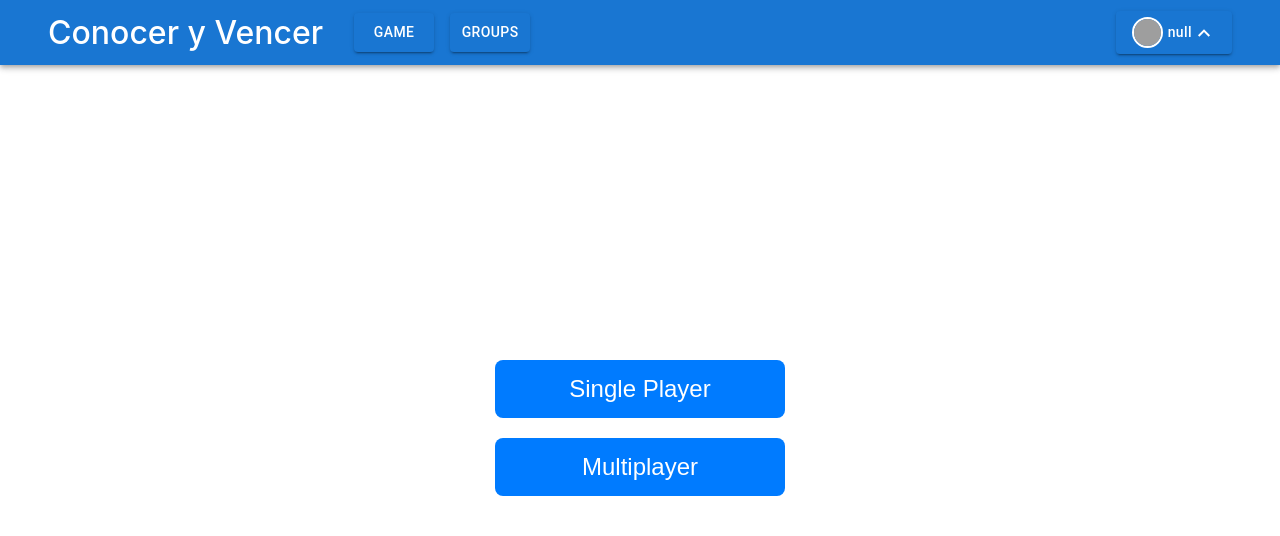
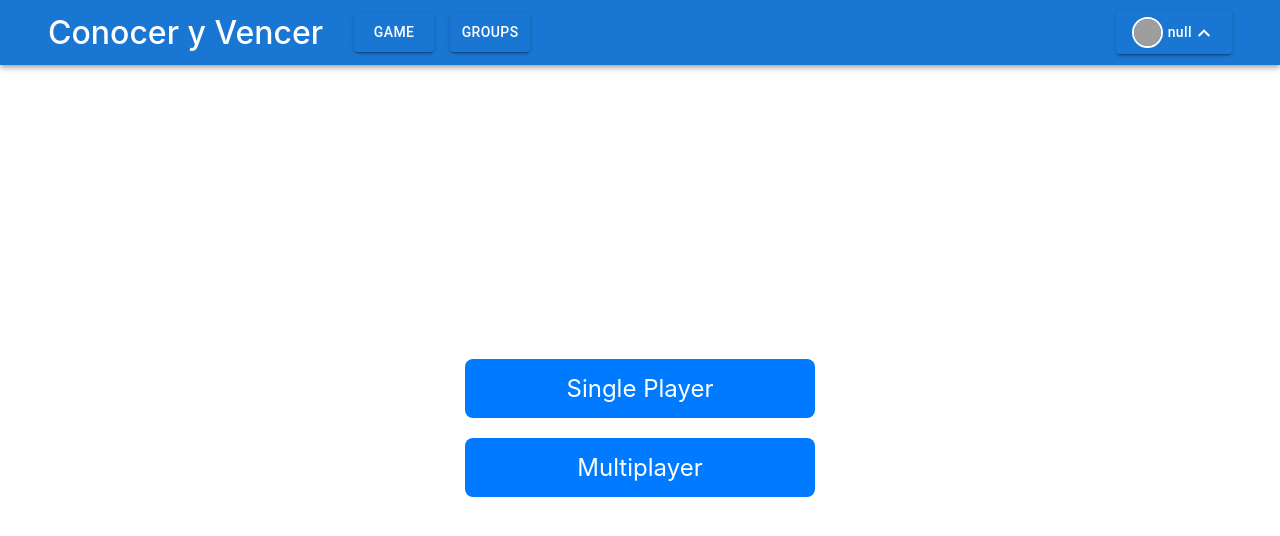
Before and after one commit to Arquisoft/wiq_en2a, a React (Create React App) app in the folder webapp/: page /game in a window 1280 px wide. Shown: the top 536 px of the page. Built offline with nearby package versions, Linux system fonts and the light colour scheme; grey boxes are pictures that could not be loaded.

Commit message:
Fixed problem in gamemode buttons

```diff
--- a/webapp/src/pages/game/game-page.scss
+++ b/webapp/src/pages/game/game-page.scss
@@ -7,6 +7,10 @@
 }
 
 .game-page-button {
+  display: flex;
+  flex-direction: row;
+  justify-content: center;
+  align-items: center;
   width: 290px;
   font-size: 1.5em;
   padding: 15px 30px;
--- a/webapp/src/pages/game/index.tsx
+++ b/webapp/src/pages/game/index.tsx
@@ -9,12 +9,8 @@ export const GamePage: React.FC<{}> = () => {
 
   return (
     <div className="game-page-container">
-      <button className="game-page-button">
-        <Link to="/game/single-player">{t('game_single_player')}</Link>
-      </button>
-      <button className="game-page-button">
-        <Link to="/game/multi-player">{t('game_multiplayer')}</Link>
-      </button>
+      <Link className="game-page-button" to="/game/single-player">{t('game_single_player')}</Link>
+      <Link className="game-page-button" to="/game/multi-player">{t('game_multiplayer')}</Link>
     </div>
   );
 };
```
